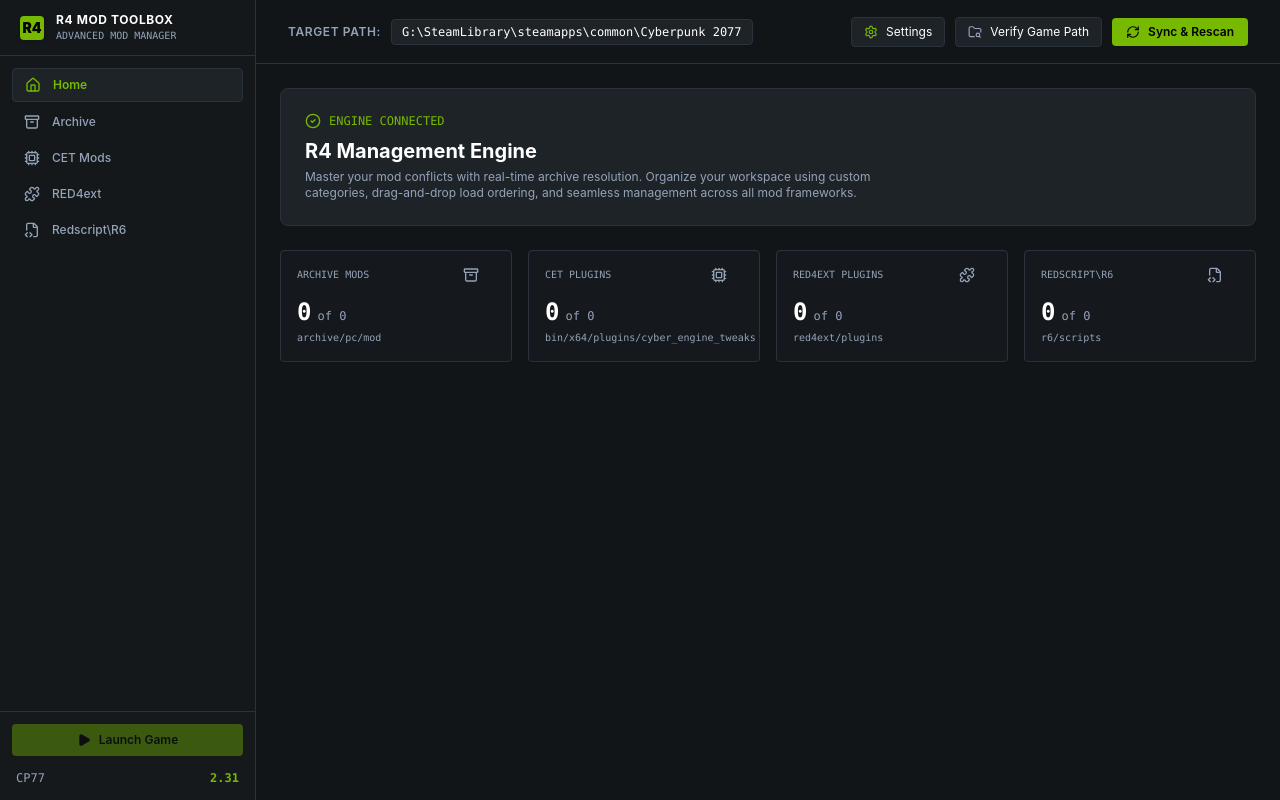
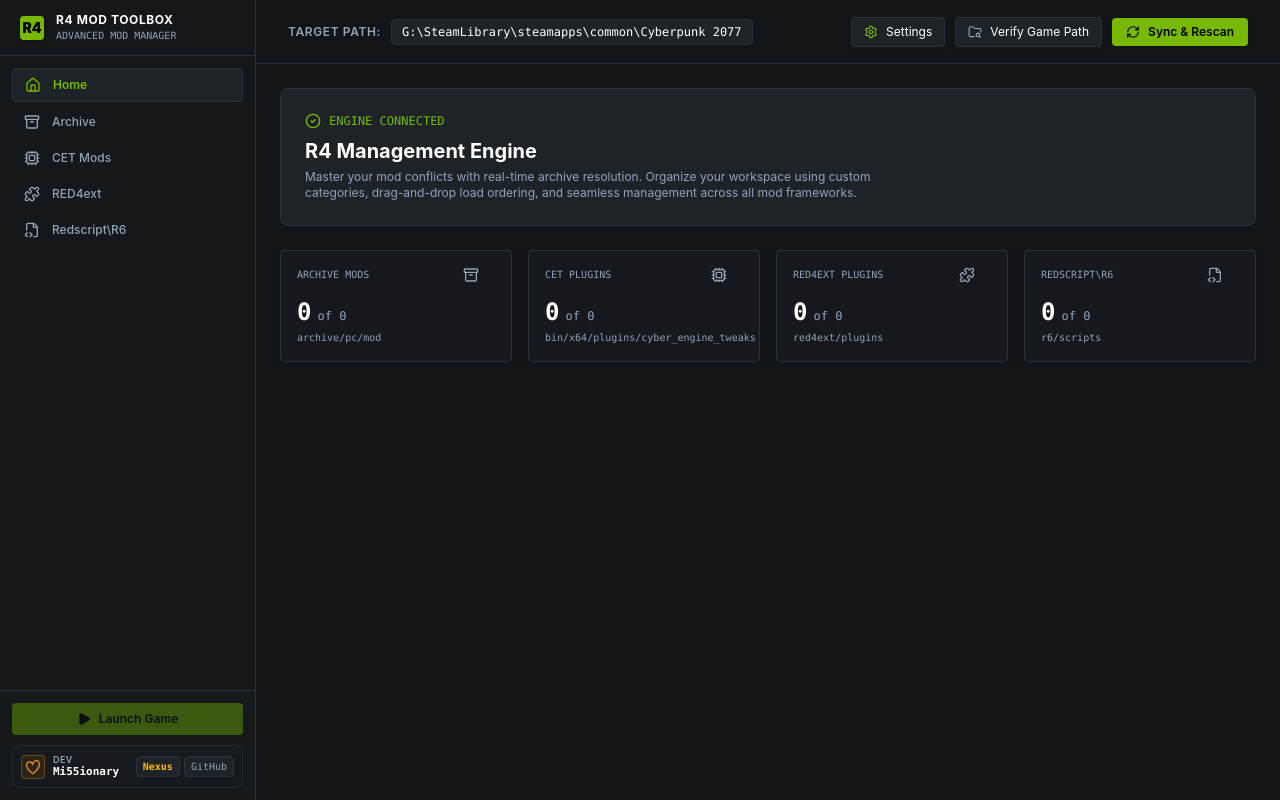
Before and after one commit to TheMissionary/R4-Mod-Toolbox, a SvelteKit app: page / in a window 1280 px wide. Built offline with nearby package versions, Linux system fonts and the light colour scheme.

Commit message:
Milestone 22: Added Mi55ionary developer tile, heart avatar, external links, and locked default startup to Home dashboard

```diff
--- a/src/routes/+page.svelte
+++ b/src/routes/+page.svelte
@@ -41,23 +41,11 @@
 
   type TabType = 'home' | 'archive' | 'cet' | 'red4ext' | 'redscript';
 
-  function getInitialTab(): TabType {
-    if (typeof sessionStorage !== 'undefined') {
-      const saved = sessionStorage.getItem('cp2077_active_tab');
-      if (saved === 'home' || saved === 'archive' || saved === 'cet' || saved === 'red4ext' || saved === 'redscript') {
-        return saved as TabType;
-      }
-    }
-    return 'home';
-  }
-
-  let currentTab = $state<TabType>(getInitialTab());
+  // Always boot cleanly to the Home dashboard
+  let currentTab = $state<TabType>('home');
 
   async function setTab(tab: TabType) {
     currentTab = tab;
-    if (typeof sessionStorage !== 'undefined') {
-      sessionStorage.setItem('cp2077_active_tab', tab);
-    }
     try {
       const config = await loadConfigFromDisk();
       config.activeTab = tab;
@@ -91,22 +79,12 @@
     initialValue: '',
   });
 
-  const coreUrls: Record<string, string> = {
-    CP77: 'https://support.cdprojektred.com/en/cyberpunk/pc/sp-technical/issue/2734/patch-2-31-download-now',
-    CET: 'https://www.nexusmods.com/cyberpunk2077/mods/107',
-    RED4ext: 'https://www.nexusmods.com/cyberpunk2077/mods/2380',
-    ArchiveXL: 'https://www.nexusmods.com/cyberpunk2077/mods/4198',
-    Codeware: 'https://www.nexusmods.com/cyberpunk2077/mods/7780',
-    TweakXL: 'https://www.nexusmods.com/cyberpunk2077/mods/4197'
-  };
-
-  async function openDependencyLink(key: string) {
-    const url = coreUrls[key];
+  async function openExternalLink(url: string) {
     if (!url) return;
     try {
       await openUrl(url);
     } catch (err) {
-      console.error(`Failed to open URL for ${key}:`, err);
+      console.error(`Failed to open URL ${url}:`, err);
     }
   }
 
@@ -261,11 +239,6 @@
       }
       if (config.targetGamePath) {
         gamePath = config.targetGamePath;
-      }
-      if (typeof sessionStorage !== 'undefined' && !sessionStorage.getItem('cp2077_active_tab')) {
-        if (config.activeTab) {
-          currentTab = config.activeTab as TabType;
-        }
       }
       if (config.activeProfileSlot !== undefined) {
         activeProfileSlot = config.activeProfileSlot as 1 | 2 | null;
@@ -439,8 +412,8 @@
       </div>
     </div>
 
-    <!-- Lower Left Launch Game & Status -->
-    <div class="p-3 border-t border-nvidia-border bg-nvidia-surface/30 space-y-3 shrink-0">
+    <!-- Lower Left Launch Game & Developer Tile -->
+    <div class="p-3 border-t border-nvidia-border bg-nvidia-surface/30 space-y-2.5 shrink-0">
       <button
         type="button"
         onclick={handleLaunchGame}
@@ -451,15 +424,42 @@
         <span>{isLaunching ? 'Starting Game...' : 'Launch Game'}</span>
       </button>
 
-      <div class="space-y-1 text-xs font-mono select-none">
-        <button
-          type="button"
-          onclick={() => openDependencyLink('CP77')}
-          class="w-full flex items-center justify-between py-0.5 px-1 rounded hover:bg-nvidia-surface/80 group transition text-left cursor-pointer"
-        >
-          <span class="text-nvidia-text-muted group-hover:text-nvidia-text-primary transition">CP77</span>
-          <span class="text-nvidia-accent font-semibold">{scanResult?.game_version || '2.31'}</span>
-        </button>
+      <!-- Mi55ionary Developer Tile -->
+      <div class="rounded-lg border border-nvidia-border/70 bg-nvidia-surface/70 p-2 flex items-center justify-between gap-2 shadow-xs select-none">
+        <div class="flex items-center gap-2 min-w-0">
+          <!-- Stylized Hand-Drawn Heart Avatar -->
+          <div class="h-6 w-6 rounded bg-amber-500/10 border border-amber-500/30 flex items-center justify-center shrink-0">
+            <svg viewBox="0 0 100 100" class="h-4 w-4 drop-shadow-sm" fill="none" stroke="#e08528" stroke-width="9" stroke-linecap="round" stroke-linejoin="round">
+              <path d="M 48 34 C 44 20 22 10 13 26 C 3 44 18 68 49 92 C 80 68 97 44 87 22 C 77 0 54 8 48 34 Z" />
+            </svg>
+          </div>
+          <div class="min-w-0 flex flex-col">
+            <span class="text-[9px] text-nvidia-text-muted uppercase tracking-wider font-semibold leading-tight">Dev</span>
+            <span class="text-[11px] font-mono font-bold text-nvidia-text-primary truncate leading-tight" title="Mi55ionary">
+              Mi55ionary
+            </span>
+          </div>
+        </div>
+
+        <div class="flex items-center gap-1 shrink-0">
+          <button
+            type="button"
+            onclick={() => openExternalLink('https://www.nexusmods.com/profile/Mi55ionary')}
+            class="px-1.5 py-0.5 rounded bg-nvidia-card hover:bg-amber-500/20 text-[10px] font-mono font-bold text-amber-400 border border-nvidia-border hover:border-amber-500/50 transition cursor-pointer"
+            title="View Mi55ionary on Nexus Mods"
+          >
+            Nexus
+          </button>
+
+          <button
+            type="button"
+            onclick={() => openExternalLink('https://github.com/TheMissionary/R4-Mod-Toolbox')}
+            class="px-1.5 py-0.5 rounded bg-nvidia-card hover:bg-nvidia-surface text-[10px] font-mono text-nvidia-text-muted hover:text-nvidia-text-primary border border-nvidia-border transition cursor-pointer"
+            title="View GitHub Repository"
+          >
+            GitHub
+          </button>
+        </div>
       </div>
     </div>
   </aside>
```
Also changed, not shown: 2 other files (tests, documents, lock files or other folders).
